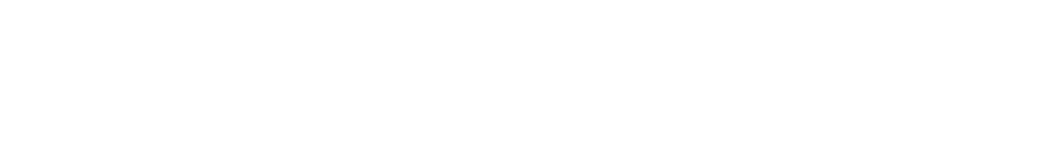
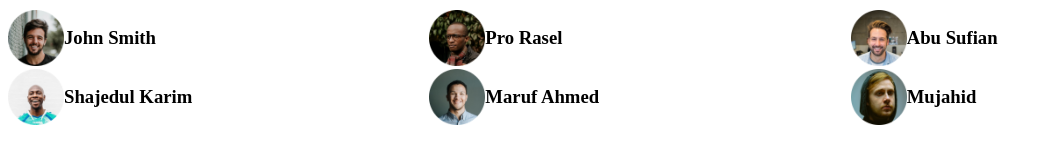
Before and after one commit to shawon13/leader-board, a plain HTML site: page index.html in a window 1280 px wide. Shown: the whole page, without its empty margins (0-1052 px from the left). Drawn offline with Linux system fonts and the light colour scheme.

Commit message:
top commit

```diff
--- a/index.html
+++ b/index.html
@@ -6,10 +6,46 @@
     <meta http-equiv="X-UA-Compatible" content="IE=edge">
     <meta name="viewport" content="width=device-width, initial-scale=1.0">
     <title>Leader Board</title>
+    <!-- stylesheet -->
+    <link rel="stylesheet" href="style.css">
 </head>
 
 <body>
+    <header>
 
+    </header>
+    <main>
+        <!-- Top player and Top blog Start -->
+        <section>
+            <div class="top_players">
+                <div class="player">
+                    <img src="images/players/player-1.png" alt="">
+                    <h3>John Smith</h3>
+                </div>
+                <div class="player">
+                    <img src="images/players/player-2.png" alt="">
+                    <h3>Pro Rasel</h3>
+                </div>
+                <div class="player">
+                    <img src="images/players/player-3.png" alt="">
+                    <h3>Abu Sufian</h3>
+                </div>
+                <div class="player">
+                    <img src="images/players/player-4.png" alt="">
+                    <h3>Shajedul Karim</h3>
+                </div>
+                <div class="player">
+                    <img src="images/players/player-5.png" alt="">
+                    <h3>Maruf Ahmed</h3>
+                </div>
+                <div class="player">
+                    <img src="images/players/player-6.png" alt="">
+                    <h3>Mujahid</h3>
+                </div>
+            </div>
+        </section>
+        <!-- Top player and Top blog End -->
+    </main>
 </body>
 
 </html>
--- a/style.css
+++ b/style.css
@@ -0,0 +1,13 @@
+/* Top player and Top Blog */
+.top_players{
+    display: grid;
+    grid-template-columns: repeat(3,1fr);
+}
+.player{
+    display: flex;
+    align-items: center;
+}
+.player img{
+    width: 56px;
+    height: 56px;
+}
```
